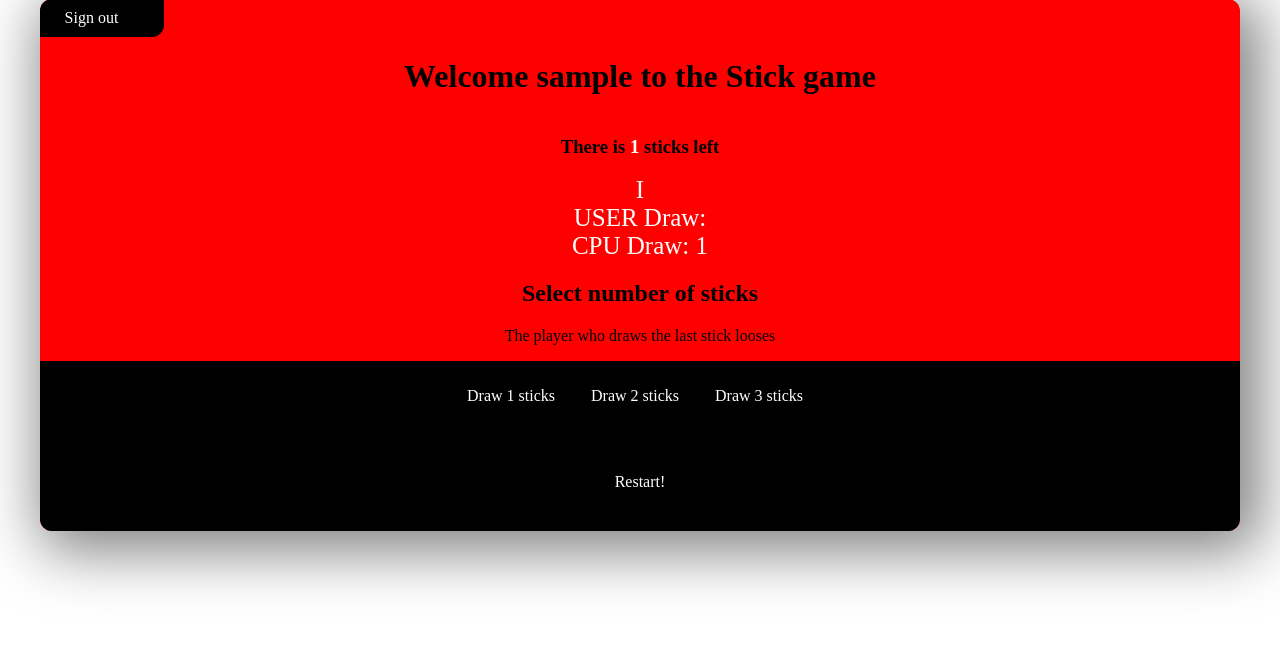
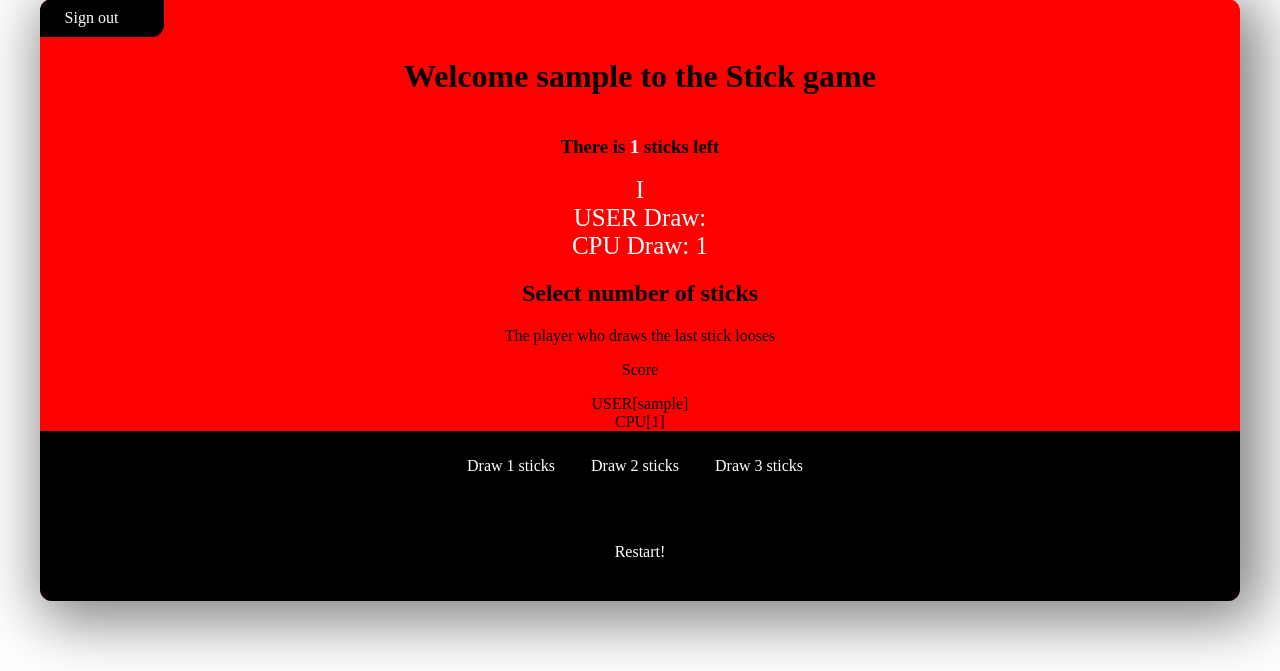
Before and after one commit to mjuu/1DV608_Sticks, a PHP site: page /index.php in a window 1280 px wide. Shown: the part 33-704 px from the top of the page. Run offline with PHP 8.4, Linux system fonts and the light colour scheme; the visitor is signed in with stand-in values (Sample User, id 1).

Commit message:
Made the CPU easier, was to hard. Added a simple scoreboard.

```diff
--- a/model/SticksModel.php
+++ b/model/SticksModel.php
@@ -16,6 +16,8 @@ class StickModel
     public $gameEnded;
     public $lastDraw;
     public $userDraw;
+    public $scoreUSER='';
+    public $scoreCPU='';
 
     public function setArray()
     {
@@ -58,6 +60,20 @@ class StickModel
         $this->cpuWin = true;
     }
 
+    public function getScoreUser(){
+
+        if(isset($_SESSION['UserScore'])) {
+            $te = $_SESSION['UserScore'];
+            return 'USER[' . $te . ']';
+        }
+    }
+    public function getScoreCPU(){
+        if(isset($_SESSION['CPUScore'])){
+            $te =$_SESSION['CPUScore'];
+            return 'CPU['.$te.']';
+        }
+    }
+
     public function getArr()
     {
         return $this->array1;
@@ -72,9 +88,11 @@ class StickModel
     {
         if ($this->userWin === true) {
             $this->getGameEnded = true;
+
             return '<br><h1>USER WIN!</h1>';
         } elseif ($this->cpuWin === true) {
             $this->getGameEnded = true;
+
             return '<h1>CPU WIN!</h1>';
         } else {
             $this->gameEnded = false;
@@ -135,16 +153,16 @@ class StickModel
         } elseif ($getSessionValue === 2 && $stick = 2) {
             return true;
         } elseif ($getSessionValue === 2 && $stick >= 3) {
-            echo 'test >2';
+          //  echo 'test >2';
             return false;
         }
         if ($getSessionValue === 1 && $stick >= 2) {
             return false;
         } elseif ($getSessionValue === 1 && $stick = 1) {
-            echo 'test >1';
+          //  echo 'test >1';
             return true;
         } elseif ($getSessionValue === 0 && $stick >= 1) {
-            echo 'test 0';
+          //  echo 'test 0';
             return false;
         } else {
             return true;
@@ -162,13 +180,15 @@ class StickModel
             if($val==0){
                 if($us==1){
 
-                    echo 'test1';
+                    $_SESSION['CPUScore']+=1;
+                   // echo 'test1';
                       $this->userWin = false;
                        $this->cpuWin = true;
                 }elseif($us==2){
+                    $_SESSION['UserScore']+=1;
                       $this->userWin = true;
                       $this->cpuWin = false;
-                    echo 'test2';
+                   // echo 'test2';
                 }
             }else{
 
@@ -187,20 +207,20 @@ class StickModel
             $this->cpu = $variable;
             $_SESSION['cpu'] = $this->cpu;
         }elseif ($getSessionValue === 8){
-            $this->calcD(1,2);
-            $_SESSION['cpu'] = '1';
+            $this->calcD($variable,2);
+            $_SESSION['cpu'] = $variable;
         } elseif ($getSessionValue === 7){
-            $this->calcD(3,2);
-            $_SESSION['cpu'] = '3';
+            $this->calcD($variable,2);
+            $_SESSION['cpu'] = $variable;
         } elseif ($getSessionValue === 6){
-            $this->calcD(2,2);
-            $_SESSION['cpu'] = '2';
+            $this->calcD($variable,2);
+            $_SESSION['cpu'] = $variable;
         } elseif ($getSessionValue === 5) {
             $this->calcD(1,2);
             $_SESSION['cpu'] = '1';
         } elseif ($getSessionValue === 4) {
-            $this->calcD(3,2);
-            $_SESSION['cpu'] = '3';
+            $this->calcD($variable,2);
+            $_SESSION['cpu'] = $variable;
         } elseif ($getSessionValue === 3) {
             $this->calcD(2,2);
             $_SESSION['cpu'] = '2';
--- a/view/SticksView.php
+++ b/view/SticksView.php
@@ -175,7 +175,7 @@ class SticksView{
     }
 
     public function renderV1(){
-        //echo 'V1';
+      //  echo 'V1';
 
         echo $this->htmlStart();
         echo $this->headStart();
@@ -217,9 +217,6 @@ class SticksView{
         echo $this->stickModel->getWinner();
         echo $this->asideEnd();
 
-
-        echo $this->asideEnd();
-
         //shows info how to play
         echo $this->infoStart();
         echo $this->drawInfo();
@@ -242,7 +239,7 @@ class SticksView{
 
 
     public function renderV2(){
-      //  echo 'V2';
+        echo 'V2';
         if($_SESSION['sticks']==0){
         }else{
             echo $this->stickModel->cpu();
@@ -510,7 +507,9 @@ class SticksView{
     public function drawInfo(){
         return '
      <p><h2>Select number of sticks</h2></p>
-	 <p>The player who draws the last stick looses</p>';
+	 <p>The player who draws the last stick looses</p>
+	 <p id="score">Score</p>
+	 '.$this->stickModel->getScoreUser().'<br>'.$this->stickModel->getScoreCPU();
     }
 
     public function showStartButton(){
```
